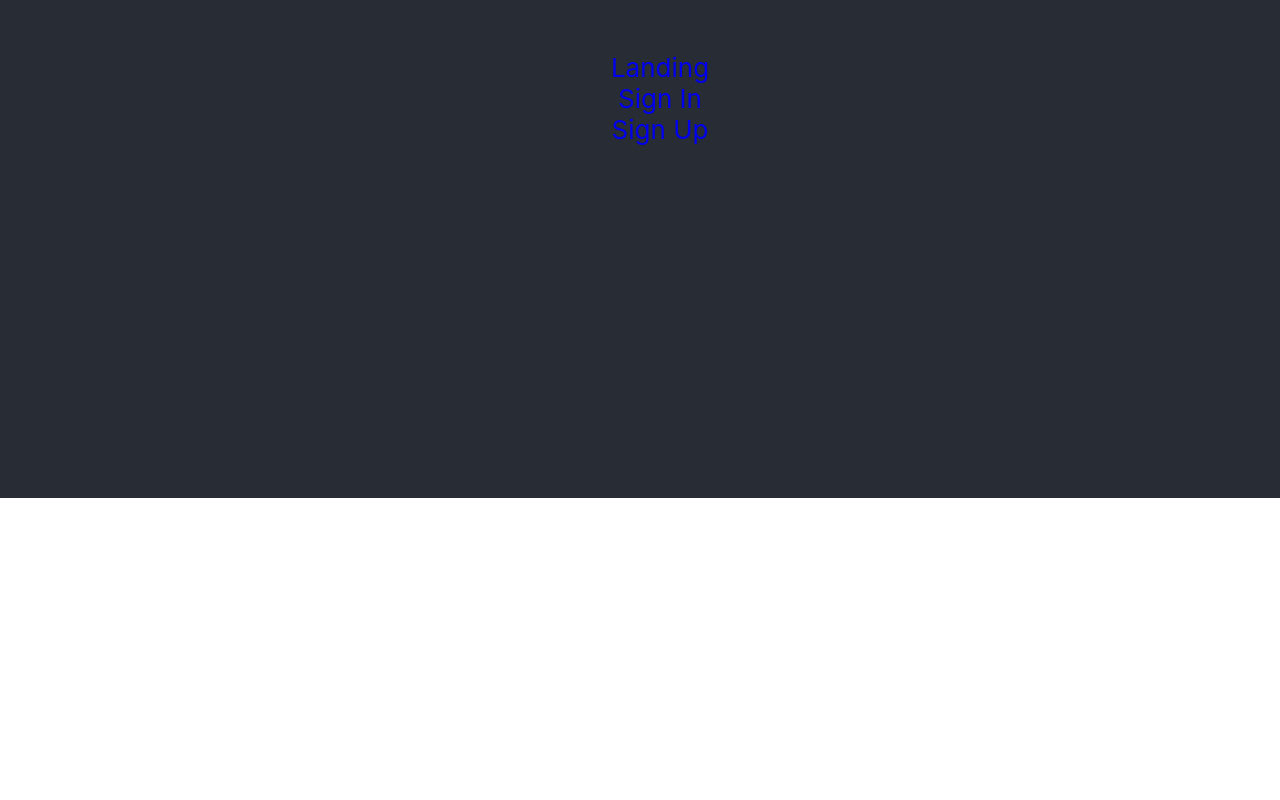
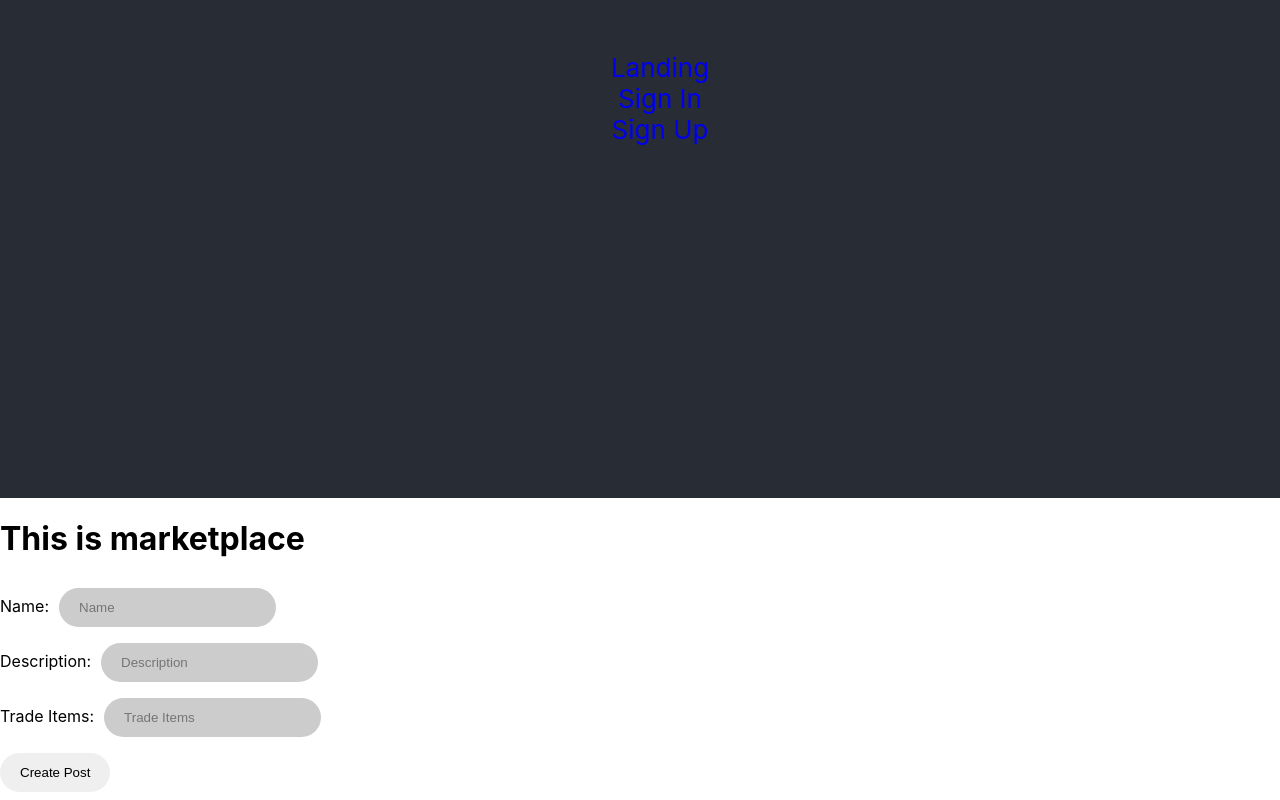
Before and after one commit to philcho1224/554-Team-IDunno, a React (Create React App) app in the folder ronaapp/: page /market in a window 1280 px wide. Shown: the part 302-1102 px from the top of the page. Before the commit the page ends 800 px from the top, so only its background shows below. Built offline with nearby package versions, Linux system fonts and the light colour scheme; no server answers; the database is empty.

Commit message:
worked on marketplace adding items and getting items from firestore

```diff
--- a/ronaapp/package.json
+++ b/ronaapp/package.json
@@ -6,12 +6,16 @@
     "@testing-library/jest-dom": "^4.2.4",
     "@testing-library/react": "^9.5.0",
     "@testing-library/user-event": "^7.2.1",
+    "bluebird": "^3.7.2",
     "firebase": "^7.14.3",
+    "firebase-admin": "^8.12.1",
+    "node-redis": "^0.1.7",
     "react": "^16.13.1",
     "react-dom": "^16.13.1",
     "react-router": "^5.2.0",
     "react-router-dom": "^5.2.0",
-    "react-scripts": "3.4.1"
+    "react-scripts": "3.4.1",
+    "redis": "^3.0.2"
   },
   "scripts": {
     "start": "react-scripts start",
--- a/ronaapp/src/App.js
+++ b/ronaapp/src/App.js
@@ -12,6 +12,7 @@ import './App.css';
 import SignIn from "./components/SignIn";
 import SignUp from "./components/SignUp";
 import Account from "./components/Account";
+import showItems from "./components/marketplace";
 import { AuthProvider, AuthContext } from "./firebase/Auth";
 import PrivateRoute from "./components/PrivateRoute";
 import SignOutBtn from "./components/SignOut";
@@ -33,7 +34,7 @@ const NavOnAuth = () => {
           <NavLink exact to="/">Landing</NavLink>
         </li>
         <li>
-          <NavLink exact to="/maeket">Marketplace</NavLink>
+          <NavLink exact to="/market">Marketplace</NavLink>
         </li>
         <li>
           <NavLink exact to="/account">Account</NavLink>
@@ -76,6 +77,7 @@ function App() {
 
         {/* <Route exact path = '/' component = {Landing}/>
         <Route exact path = '/marketplace' component = {Marketplace}/> */}
+        <Route exact path = '/market' component = {showItems}/>
         <PrivateRoute path = '/account' component = {Account} />
         <Route exact path = '/signin' component = {SignIn} />
         <Route path = '/signup' component = {SignUp} />
--- a/ronaapp/src/components/SignIn.js
+++ b/ronaapp/src/components/SignIn.js
@@ -9,7 +9,7 @@ import {
 
 function SignIn() {
     const { currentUser } = useContext(AuthContext);
-
+    console.log(currentUser);
     const handleLogin = async (event) => {
         event.preventDefault();
         let { email, password } = event.target.elements;
--- a/ronaapp/src/components/marketplace.js
+++ b/ronaapp/src/components/marketplace.js
@@ -0,0 +1,89 @@
+import React, { useContext } from 'react';
+import { getAllItems, addItem } from '../firebase/FirebaseFunc';
+import { AuthContext } from '../firebase/Auth';
+
+
+function showItems (props){
+  // const { currentUser } = useContext(AuthContext);
+  // console.log("CURRENT USER:", currentUser);
+
+  const handleNewPost = async (event) => {
+    event.preventDefault();
+    let {name, description, tradeitems} = event.target.elements;
+    console.log("NewName: ", name);
+    let itemObject = {
+      name: name.value,
+      description: description.value,
+      tradeitems: tradeitems.value
+    }
+    console.log("ItemObject");
+    console.log(itemObject);
+    try{
+      await addItem(itemObject);
+    }
+    catch(error){
+      console.log(error);
+    }
+  };
+
+  const getItems = async () =>{
+    try{
+      let allItems = await getAllItems();
+    }
+    catch(e){
+      console.log(e);
+    }
+
+  }
+  getItems();
+
+  return (
+    <div>
+      <h1>This is marketplace</h1>
+      <form onSubmit= {handleNewPost}>
+        <div className = "form-group">
+          <label>
+            Name:
+            <input
+              className = "form-control"
+              name = "name"
+              id = "name"
+              type = "name"
+              placeholder = "Name"
+              required
+            />
+          </label>
+        </div>
+        <div className = "form-group">
+          <label>
+            Description:
+            <input
+              className = "form-control"
+              name = "description"
+              id = "description"
+              type = "description"
+              placeholder = "Description"
+              required
+            />
+          </label>
+        </div>
+        <div className = "form-group">
+          <label>
+            Trade Items:
+            <input
+              className = "form-control"
+              name = "tradeitems"
+              id = "tradeitems"
+              type = "tradeitems"
+              placeholder = "Trade Items"
+              required
+            />
+          </label>
+        </div>
+        <button type="submit">Create Post</button>
+    </form>
+    </div>
+  );
+
+}
+export default showItems;
--- a/ronaapp/src/firebase/FirebaseFunc.js
+++ b/ronaapp/src/firebase/FirebaseFunc.js
@@ -1,4 +1,6 @@
 import firebase from 'firebase/app';
+import 'firebase/firestore';
+// import firebaseApp from "./Firebase";
 
 async function doCreateUserWithEmailAndPassword(email, password, displayName) {
   await firebase.auth().createUserWithEmailAndPassword(email, password);
@@ -40,6 +42,25 @@ async function doPasswordUpdate(password) {
 async function doSignOut() {
   await firebase.auth().signOut();
 }
+async function getAllItems(){
+  const db = firebase.firestore();
+  let marketCollection = db.collection("marketItems");
+  const database = await marketCollection.get();
+  let itemArray = [];
+  database.forEach(doc => {
+    itemArray.push(doc.data());
+  });
+
+  console.log("TESTING");
+  console.log(itemArray);
+  return itemArray;
+}
+async function addItem(itemObject){
+  const db = firebase.firestore();
+  let marketCollection = db.collection("marketItems");
+  const insertItem = await marketCollection.add(itemObject);
+  console.log("Added item with ID: ", insertItem.id);
+}
 
 export {
   doCreateUserWithEmailAndPassword,
@@ -48,5 +69,7 @@ export {
   doPasswordReset,
   doPasswordUpdate,
   doSignOut,
-  doChangePassword
+  doChangePassword,
+  getAllItems,
+  addItem
 };
```
Also changed, not shown: 1 other file (tests, documents, lock files or other folders).
